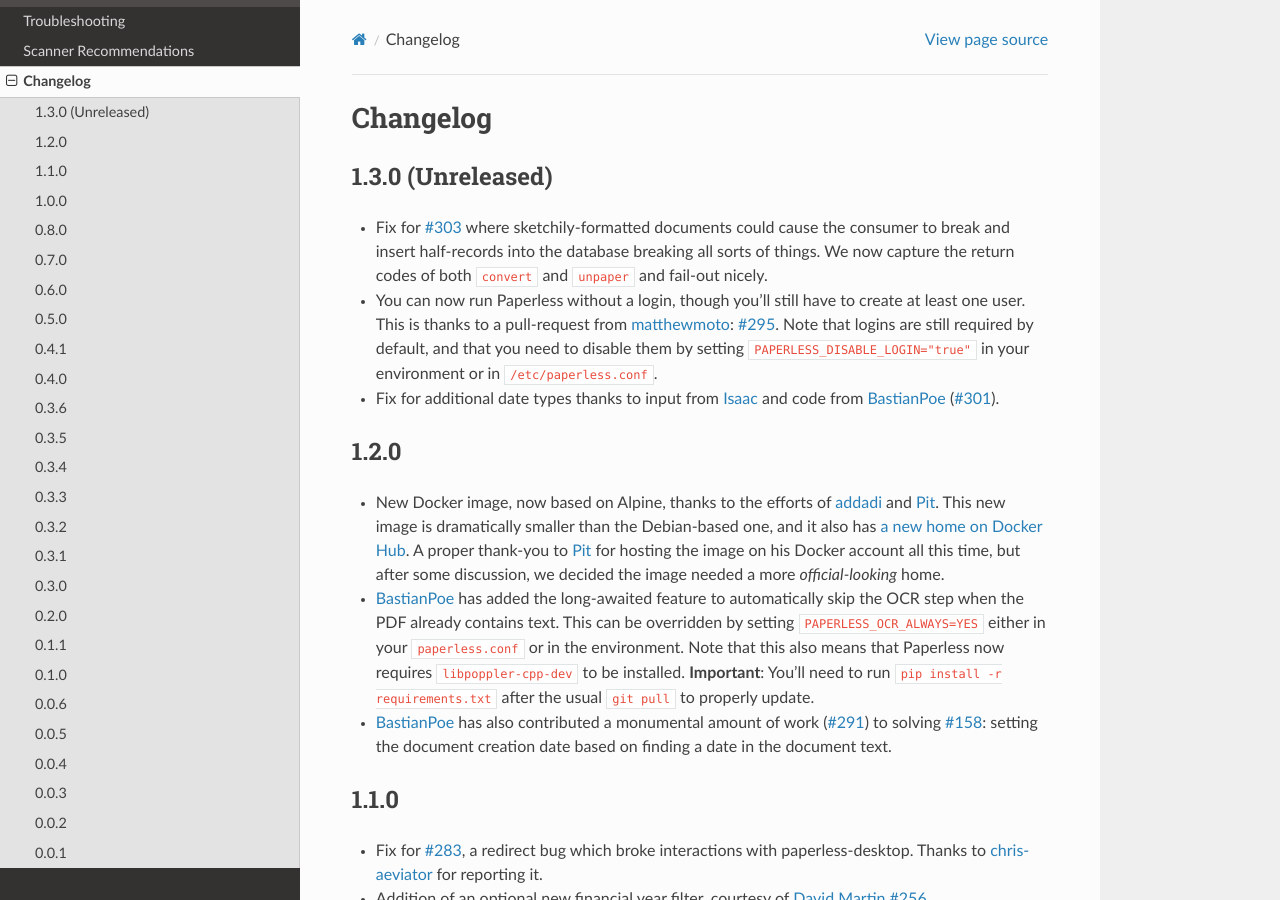
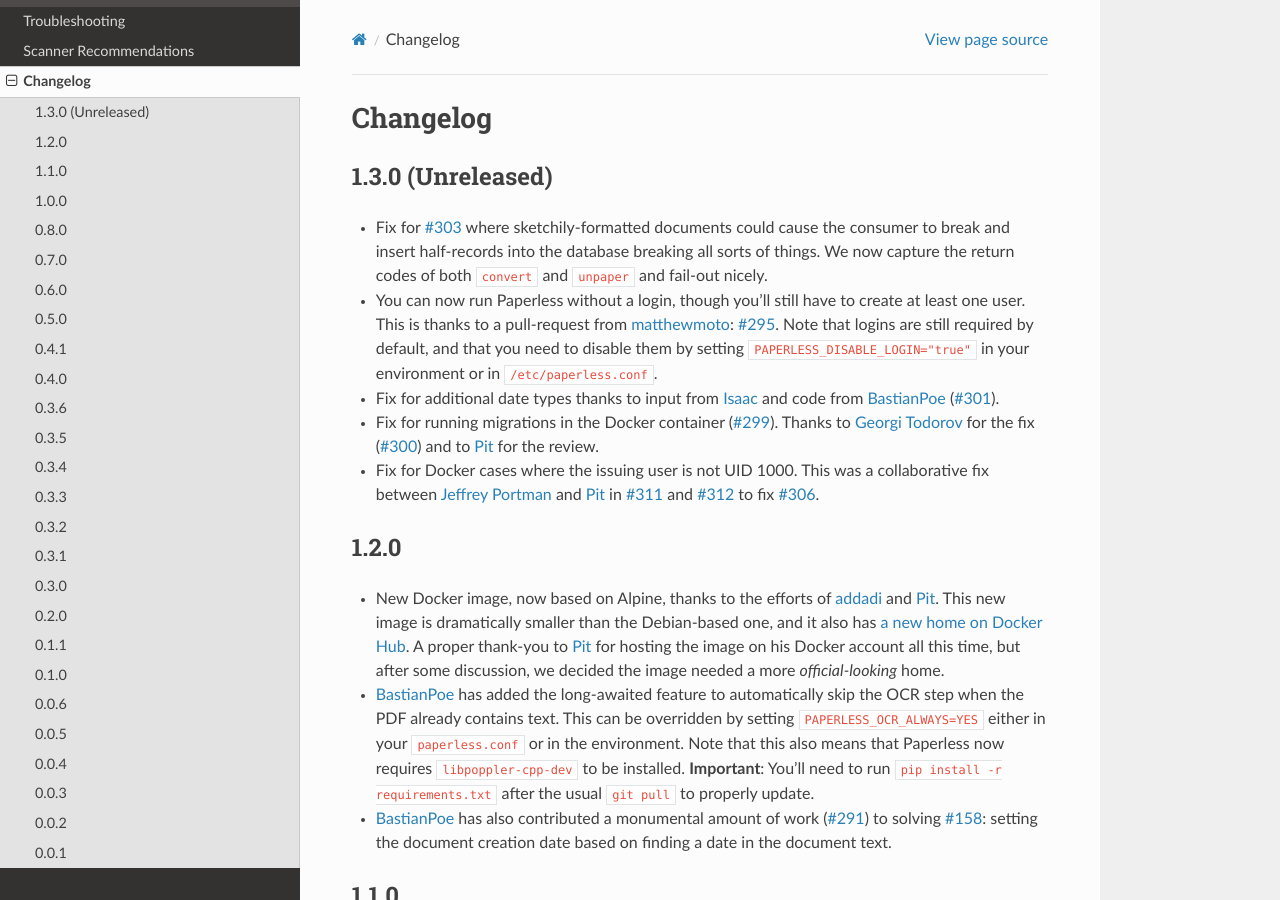
Before and after one commit to repoRangee/Large-scale, a Sphinx documentation site: the page built from docs/changelog.rst, in a window 1280 px wide and 900 px high. Built offline with Sphinx 7.4.7 and the Read the Docs theme 2.0.0, drawn with Linux system fonts in a browser that asks for light colours; formulas are drawn with MathJax 3.

Commit message:
Update for 1.3.0

```diff
--- a/docs/changelog.rst
+++ b/docs/changelog.rst
@@ -15,6 +15,11 @@ Changelog
   environment or in ``/etc/paperless.conf``.
 * Fix for additional date types thanks to input from `Isaac`_ and code from
   `BastianPoe`_ (`#301`_).
+* Fix for running migrations in the Docker container (`#299`_).  Thanks to
+  `Georgi Todorov`_ for the fix (`#300`_) and to `Pit`_ for the review.
+* Fix for Docker cases where the issuing user is not UID 1000.  This was a
+  collaborative fix between `Jeffrey Portman`_ and `Pit`_ in `#311`_ and
+  `#312`_ to fix `#306`_.
 
 1.2.0
 =====
@@ -346,6 +351,8 @@ Changelog
 .. _BastianPoe: https://github.com/BastianPoe
 .. _matthewmoto: https://github.com/BastianPoe
 .. _Isaac: https://github.com/isaacsando
+.. _Georgi Todorov: https://github.com/TeraHz
+.. _Jeffrey Portman: https://github.com/ChromoX
 
 .. _#20: https://github.com/danielquinn/paperless/issues/20
 .. _#44: https://github.com/danielquinn/paperless/issues/44
@@ -398,8 +405,13 @@ Changelog
 .. _#285: https://github.com/danielquinn/paperless/pull/285
 .. _#291: https://github.com/danielquinn/paperless/pull/291
 .. _#295: https://github.com/danielquinn/paperless/pull/295
+.. _#299: https://github.com/danielquinn/paperless/issues/299
+.. _#300: https://github.com/danielquinn/paperless/pull/300
 .. _#301: https://github.com/danielquinn/paperless/issues/301
 .. _#303: https://github.com/danielquinn/paperless/issues/303
+.. _#306: https://github.com/danielquinn/paperless/issues/306
+.. _#311: https://github.com/danielquinn/paperless/pull/311
+.. _#312: https://github.com/danielquinn/paperless/pull/312
 
 .. _pipenv: https://docs.pipenv.org/
 .. _a new home on Docker Hub: https://hub.docker.com/r/danielquinn/paperless/
--- a/src/paperless/version.py
+++ b/src/paperless/version.py
@@ -1 +1 @@
-__version__ = (1, 2, 0)
+__version__ = (1, 3, 0)
```
